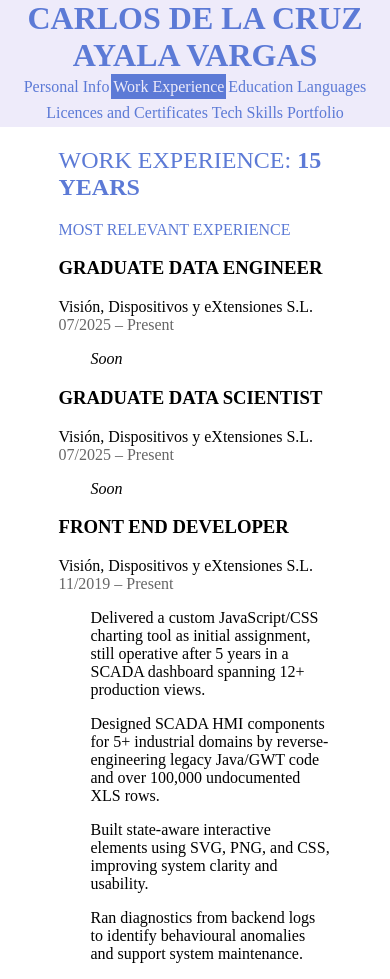
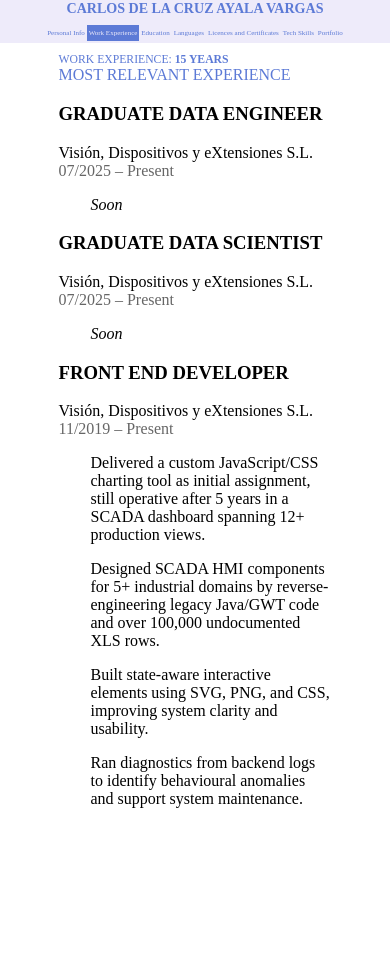
Before and after one commit to aiarakoa/aiarako-cv, a React (Create React App) app: page /xp in a window 390 px wide. After the commit the page ends 844 px from the top, so only its background shows below. Built offline with nearby package versions, Linux system fonts and the light colour scheme; a web font is replaced by a local one.

Commit message:
creating portrait vs landscape @media rules

```diff
--- a/src/components/Header.css
+++ b/src/components/Header.css
@@ -7,11 +7,32 @@ header {
     background-color: #eeebfa;
 }
 
-h1.cv-header {
-    color: #5c7ad6;
-    margin-block-end: 0;
-    margin-block-start: 0;
-    text-align: center;
+@media (min-width: 600px) {
+    h1 {
+        color: #5c7ad6;
+        margin-block-end: 0;
+        margin-block-start: 0;
+        text-align: center;
+        font-size: min(2.4vw, 3.6vh);
+    }
+
+    nav a {
+        font-size: min(1.2vw, 1.8vh);
+    }
+}
+
+@media (max-width: 599px) {
+    h1 {
+        color: #5c7ad6;
+        margin-block-end: 0;
+        margin-block-start: 0;
+        text-align: center;
+        font-size: min(2.4vh, 3.6vw);
+    }
+
+    nav a {
+        font-size: min(1.2vh, 1.8vw);
+    }
 }
 
 nav {
@@ -20,7 +41,7 @@ nav {
 
 nav a {
     color: #5c7ad6;
-    padding: 0.5vh 0.5vw 0.5vh 0.5vw;
+    padding: 0.5vh 0.5vw;
 }
 
 nav a:visited {
--- a/src/components/ProXPPage.js
+++ b/src/components/ProXPPage.js
@@ -1,4 +1,4 @@
-//import './ProXPPage.css';
+import './ProXPPage.css';
 
 function ProXPPage() {
   return (
--- a/src/index.css
+++ b/src/index.css
@@ -141,13 +141,26 @@ section > p {
   margin-inline-start: 2em;
 }
 
-h2 {
-  font-weight: 400;
-  color: #5c7ad6;
-}
-
 .cv-article-subheading {
   font-weight: 400;
   color: #5c7ad6;
   margin-block-start: 0;
 }
+
+@media (min-width: 600px) {
+  h2 {
+    margin-block-end: 0;
+    font-weight: 400;
+    color: #5c7ad6;
+    font-size: min(2vw, 3vh);
+  }
+}
+
+@media (max-width: 599px) {
+  h2 {
+    margin-block-end: 0;
+    font-weight: 400;
+    color: #5c7ad6;
+    font-size: min(2vh, 3vw);
+  }
+}
```
Also changed, not shown: src/components/ProXPPage.css (added).
